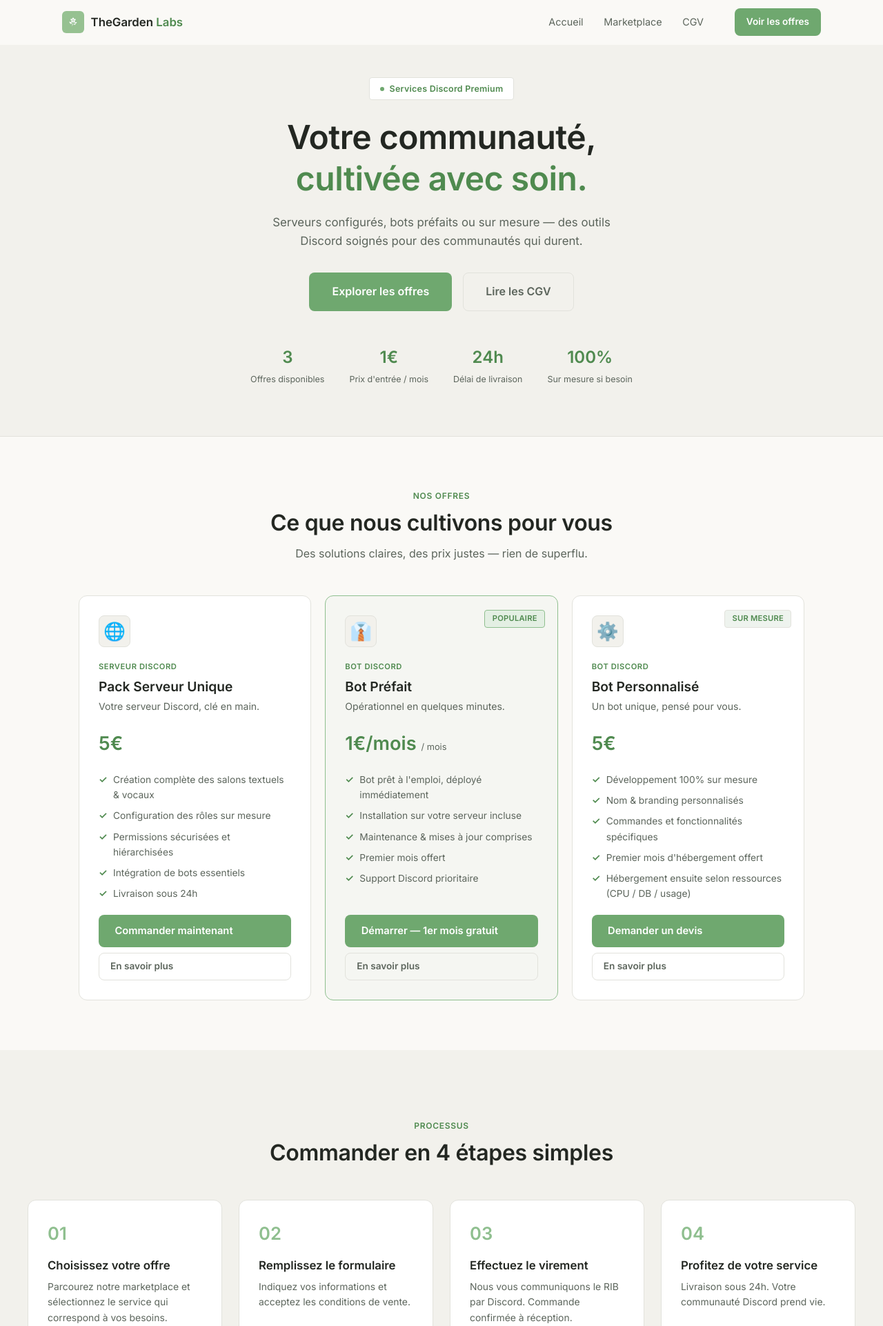
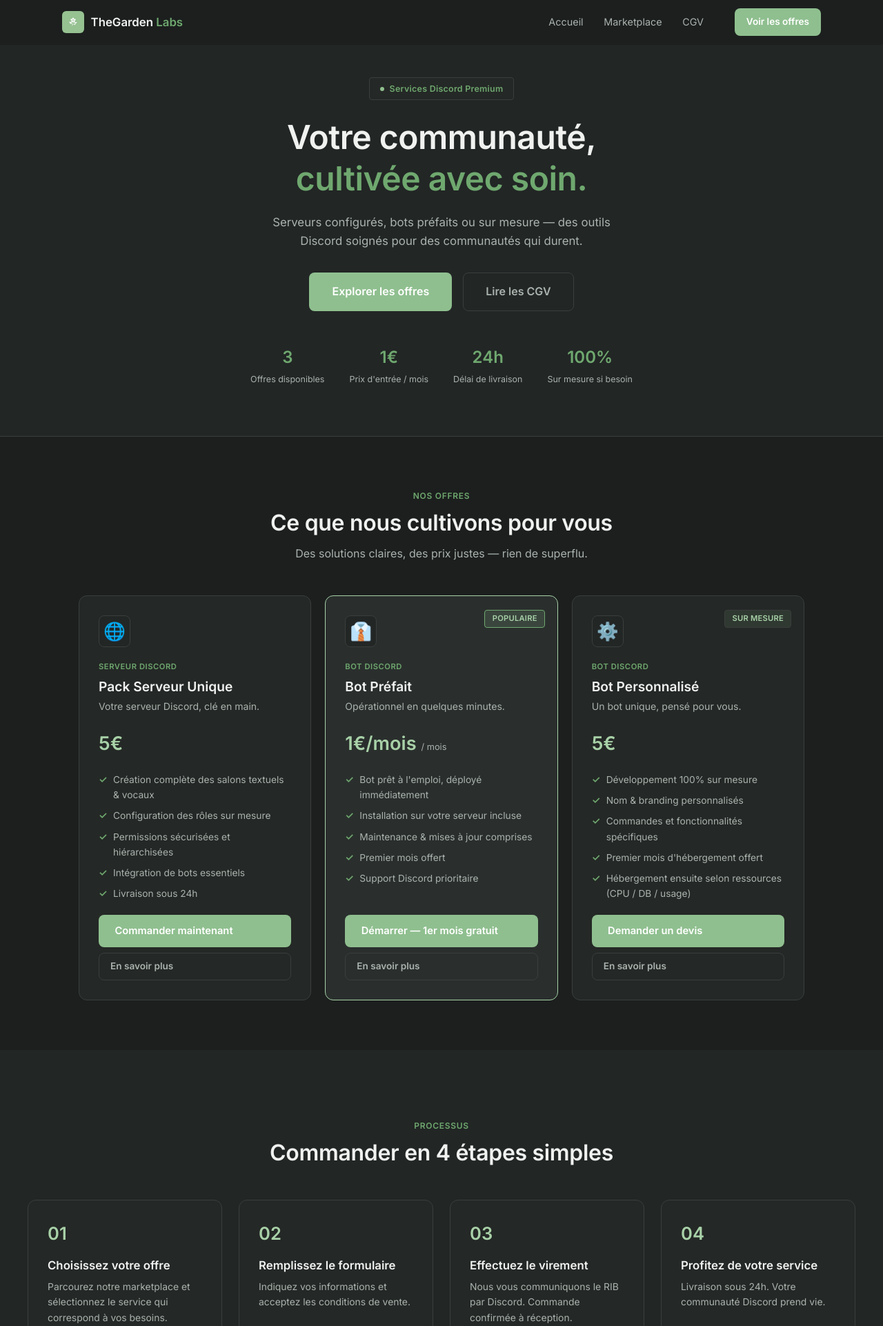
Before and after one commit to SpectraSolar0/thegardenlabs, a Flask app: page / in a window 1280 px wide. Shown: the top 1922 px of the page at 69% size. Run offline with Flask 3, Linux system fonts and the light colour scheme.

Commit message:
Update color variables and badge styles in CSS

```diff
--- a/static/css/main.css
+++ b/static/css/main.css
@@ -6,21 +6,21 @@
 
 /* --- TOKENS --- */
 :root {
-    --clr-brand:        #6fa86f;
-    --clr-brand-light:  #8fbf8f;
-    --clr-brand-dark:   #4f8a4f;
-    --clr-bg:           #faf9f6;
-    --clr-bg-2:         #f2f1ec;
-    --clr-bg-3:         #ffffff;
-    --clr-surface:      #ffffff;
-    --clr-surface-2:    #f5f6f2;
-    --clr-border:       #e2e2dc;
-    --clr-border-hover: #c9d8c9;
-    --clr-text:         #232722;
-    --clr-text-muted:   #5c655c;
-    --clr-text-dim:     #8a928a;
+    --clr-brand:        #8fbf8f;
+    --clr-brand-light:  #a8d1a8;
+    --clr-brand-dark:   #6fa86f;
+    --clr-bg:           #1c1f1e;
+    --clr-bg-2:         #222625;
+    --clr-bg-3:         #2a2e2c;
+    --clr-surface:      #242826;
+    --clr-surface-2:    #2a2f2d;
+    --clr-border:       #3a3f3d;
+    --clr-border-hover: #4d5550;
+    --clr-text:         #f0f2f0;
+    --clr-text-muted:   #aab3ae;
+    --clr-text-dim:     #767f7a;
     --clr-white:        #ffffff;
-    --clr-accent:       #4f8a4f;
+    --clr-accent:       #a8d1a8;
 
     --radius-sm:  4px;
     --radius-md:  8px;
@@ -121,8 +121,8 @@ h1, h2, h3, h4 {
     letter-spacing: 0.02em;
     text-transform: uppercase;
 }
-.badge--brand  { background: #eef3ee; color: var(--clr-brand-dark); border: 1px solid var(--clr-border); }
-.badge--popular { background: #e3efe3; color: var(--clr-brand-dark); border: 1px solid var(--clr-brand-light); }
+.badge--brand  { background: rgba(143,191,143,0.1); color: var(--clr-brand-light); border: 1px solid var(--clr-border); }
+.badge--popular { background: rgba(143,191,143,0.16); color: var(--clr-accent); border: 1px solid var(--clr-brand-dark); }
 
 /* ============================================================
    NAVIGATION
@@ -234,8 +234,8 @@ h1, h2, h3, h4 {
     max-width: 360px;
     box-shadow: var(--shadow-card);
 }
-.flash--error   { background: #fdeded; border: 1px solid #e2a3a3; color: #a33d3d; }
-.flash--success { background: #eaf3ea; border: 1px solid var(--clr-brand-light); color: var(--clr-brand-dark); }
+.flash--error   { background: #3a2424; border: 1px solid #7a3a3a; color: #e8a3a3; }
+.flash--success { background: #213426; border: 1px solid var(--clr-brand-dark); color: var(--clr-accent); }
 
 /* ============================================================
    HERO
```
